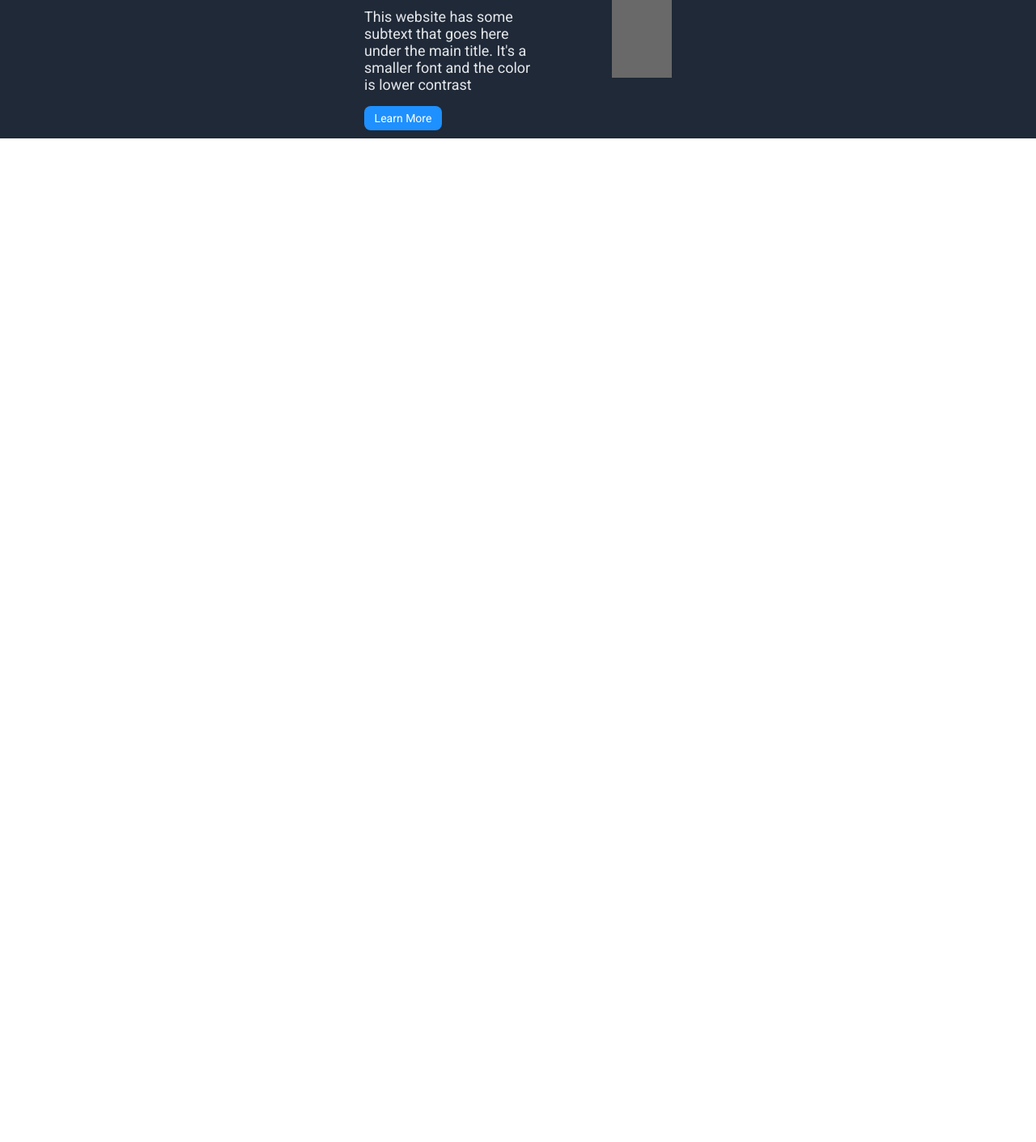
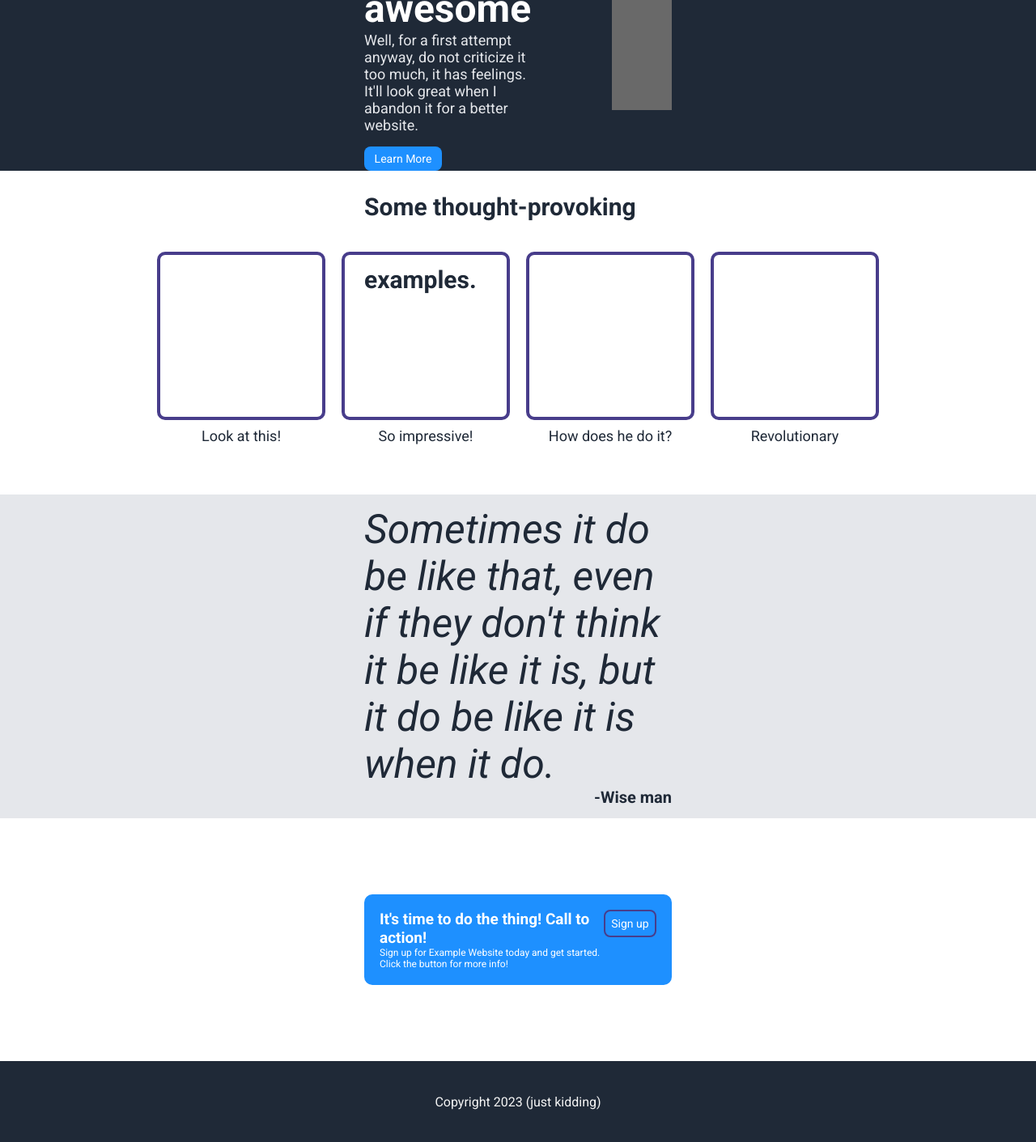
Before and after one commit to RealAso/PortfolioWeb, a plain HTML site: page index.html in a window 1280 px wide. Shown: the part 229-1640 px from the top of the page at 81% size. Before the commit the page ends 800 px from the top, so only its background shows below. Drawn offline with Linux system fonts and the light colour scheme.

Commit message:
Initial Commit

```diff
--- a/index.html
+++ b/index.html
@@ -11,18 +11,61 @@
     </head>
 
     <body>
+        <div class="heading darkbg bg">
+            <p id="headerlogo"><b>Header Logo</b></p>
+            <div class="headerlink">
+                <p>Header link one</p>
+                <p>Header link two</p>
+                <p>Header link three</p>
+            </div>
+        </div>
+
         <div class="darkbg bg" id="bg1">
+
             <div>
                 <h1>This website is awesome</h1>
-                <p class="subtext">This website has some subtext that goes here under the main title. It's a smaller font and the color is lower contrast</p>
+                <p class="subtext">Well, for a first attempt anyway, do not criticize it too much, it has feelings. It'll look great when I abandon it for a better website.</p>
                 <button class="button">Learn More</button>
             </div>
             <div id="img">
             </div>
         </div>
-        <div class="whitebg bg" id="bg2"></div>
-        <div class="graybg bg" id="bg3"></div>
-        <div class="whitebg bg" id="bg4"></div>
-        <div class="darkbg bg" id="bg5"></div>
+        <div class="whitebg bg" id="bg2">
+            <p>Some thought-provoking examples.</p>
+            <div class="examples">
+                <div class="displayitem">
+                    <div class="displaypic"></div>
+                    <p>Look at this!</p>
+                </div>
+                <div class="displayitem">
+                    <div class="displaypic"></div>
+                    <p>So impressive!</p>
+                </div>
+                <div class="displayitem">
+                    <div class="displaypic"></div>
+                    <p>How does he do it?</p>
+                </div>
+                <div class="displayitem">
+                    <div class="displaypic"></div>
+                    <p>Revolutionary</p>
+                </div>
+            </div>
+        </div>
+        <div class="graybg bg" id="bg3">
+            <p class="quote">Sometimes it do be like that, even if they don't think it be like it is, but it do be like it is when it do.</p>
+            <p class="attr">-Wise man</p>
+        </div>
+        <div class="whitebg bg" id="bg4">
+            <div class="cta">
+                <div class="leftcta">
+                    <p>It's time to do the thing! Call to action!</p>
+                    <p id="subcta">Sign up for Example Website today and get started. Click the button for more info!</p>
+                </div>
+                <button class="button" id="ctabutton">Sign up</button>
+            </div>
+        </div>
+        <div class="darkbg bg" id="bg5">
+            <p>Copyright 2023 (just kidding)</p>
+        </div>
     </body>
 </html>
--- a/main.css
+++ b/main.css
@@ -44,11 +44,80 @@ h1 {
     padding-right: 450px;
     align-content: center;
 }
+#bg2 {
+    flex-direction: column;
+    height: 400px;
+    padding-left:450px;
+    padding-right: 450px;
+    align-content: center;
+    gap:15px
+}
+#bg2 > * {
+    flex:1;
+}
+#bg2 > p {
 
+    max-height: 85px;
+    line-height: 3;
+    font-family: "Roboto", serif;
+    color: #1F2937;
+    font-size: 30px;
+    font-weight: 700;
+
+}
+#bg3 {
+    height: 400px;
+    padding-left:450px;
+    padding-right: 450px;
+    align-content: center;
+    display: block;
+}
+
+#bg4 {
+    height: 300px;
+    padding-left:450px;
+    padding-right: 450px;
+    align-content: center;
+}
+.heading {
+    height: 40px;
+    padding-left:450px;
+    padding-right: 450px;
+
+}
+#headerlogo {
+    font-family: "Roboto", serif;
+    color: #E5E7EB;
+    font-size: 24px;
+}
+
+.examples {
+    display:flex;
+    gap:20px
+}
 #bg1 * {
     flex: 1;
     justify-content: center;
 
+}
+.heading * {
+    flex: 1;
+    justify-content: center;
+
+}
+.headerlink {
+    align-items: end;
+    justify-content: end;
+    gap: 12px;
+    display:flex;
+
+}
+
+.headerlink p {
+    flex: unset;
+    font-family: "Roboto", serif;
+    color: #E5E7EB;
+    font-size: 13px;
 }
 .darkbg {
     background-color: #1F2937;
@@ -61,3 +130,76 @@ h1 {
 .whitebg {
     background-color: white;
 }
+
+.displaypic {
+    width: 200px;
+    height: 200px;
+    border-color: darkslateblue;
+    border-width: 4px;
+    border-radius: 10px;
+    border-style: solid;
+}
+
+.displayitem p {
+    text-align: center;
+    line-height: 40px;
+    font-family: "Roboto", serif;
+    color: #1F2937;
+    font-size: 18px;
+}
+.quote {
+    text-align: left;
+    font-style: italic;
+    font-family: "Roboto", serif;
+    color: #1F2937;
+    font-size: 50px;
+}
+
+.attr {
+    text-align: right;
+    font-family: "Roboto", serif;
+    color: #1F2937;
+    font-size: 20px;
+    font-weight: 700;
+}
+
+.cta {
+    display: flex;
+    background-color: dodgerblue;
+    flex: 1;
+    padding: 5%;
+    border-radius: 10px;
+    justify-content: space-between;
+
+}
+#ctabutton {
+    margin-top: 0;
+    border-width: 2px;
+    border-style: solid;
+    border-color: darkslateblue;
+}
+
+.leftcta {
+    font-family: "Roboto", serif;
+    color: white;
+    font-size: 19px;
+    font-weight: bold;
+}
+#subcta {
+    font-family: "Roboto", serif;
+    color: white;
+    font-size: 12px;
+    font-weight: normal;
+}
+
+#bg5 {
+    height:100px;
+    align-content: center;
+    justify-content: center;
+}
+
+#bg5 p {
+    text-align: center;
+    color: whitesmoke;
+    font-family: "Roboto", serif;
+}
```
